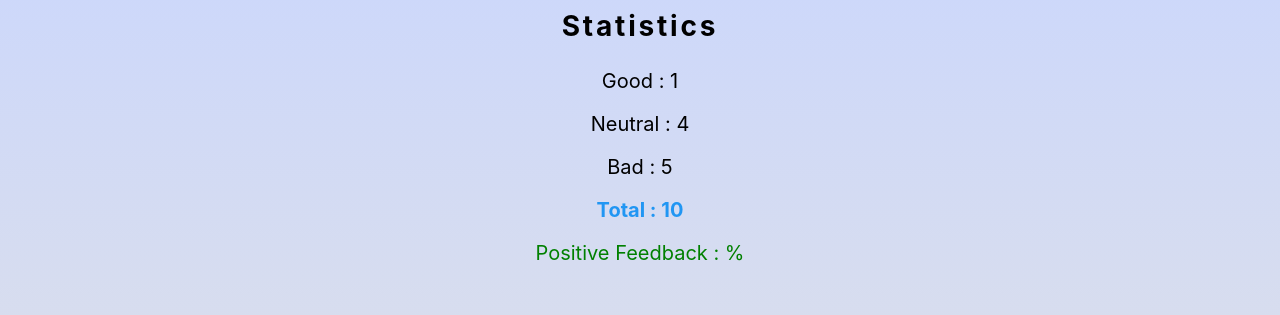
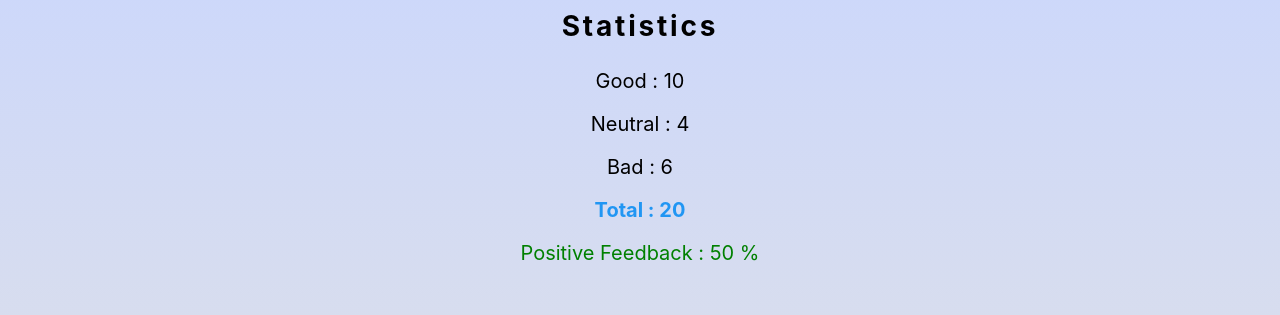
Before and after one commit to Igor-Chumak/goit-react-hw-02-feedback, a React (Create React App) app: page / in a window 1280 px wide. Shown: the part 139-454 px from the top of the page. Built offline with nearby package versions, Linux system fonts and the light colour scheme.

Commit message:
all count ok

```diff
--- a/src/components/App/App.jsx
+++ b/src/components/App/App.jsx
@@ -23,7 +23,7 @@ export class App extends Component {
     modeTheme: 'light',
   };
 
-  countTotalFeedbacks = () => {
+  countTotalFeedback = () => {
     return Object.keys(this.state).reduce(
       (previousValue, element, index, array) => {
         return typeof this.state[element] === 'number'
@@ -34,12 +34,8 @@ export class App extends Component {
     );
   };
 
-  countPositiveFeedbacks = () => {
-    return Object.keys(this.state).reduce((previousValue, element) => {
-      return typeof this.state[element] === 'number'
-        ? previousValue + this.state[element]
-        : previousValue;
-    }, 0);
+  countPositiveFeedbackPercentage = () => {
+    return Math.round((this.state.good / this.countTotalFeedback()) * 100);
   };
 
   handleToggleTheme = () => {
@@ -81,8 +77,8 @@ export class App extends Component {
               <Statistics
                 title="Statistics"
                 state={this.state}
-                total={this.countTotalFeedbacks()}
-                positive={null}
+                total={this.countTotalFeedback()}
+                positive={this.countPositiveFeedbackPercentage()}
               />
             </Container>
           </Section>
--- a/src/components/Statistics/Statistics.jsx
+++ b/src/components/Statistics/Statistics.jsx
@@ -14,11 +14,11 @@ export class Statistics extends Component {
     title: PropTypes.string.isRequired,
     state: PropTypes.object.isRequired,
     total: PropTypes.number.isRequired,
-    positive: PropTypes.number,
+    positive: PropTypes.number.isRequired,
   };
 
   render() {
-    const { state, title, total, positive = 100 } = this.props;
+    const { state, title, total, positive } = this.props;
     return (
       <>
         <Title>{title}</Title>
--- a/src/data/type_feedback.json
+++ b/src/data/type_feedback.json
@@ -1,7 +1,7 @@
 [
   {
     "nameId": "good",
-    "value": 1,
+    "value": 10,
     "buttonName": "Good",
     "btnColor": "white",
     "btnBgColor": "green"
@@ -15,7 +15,7 @@
   },
   {
     "nameId": "bad",
-    "value": 5,
+    "value": 6,
     "buttonName": "Bad",
     "btnColor": "white",
     "btnBgColor": "red"
```
